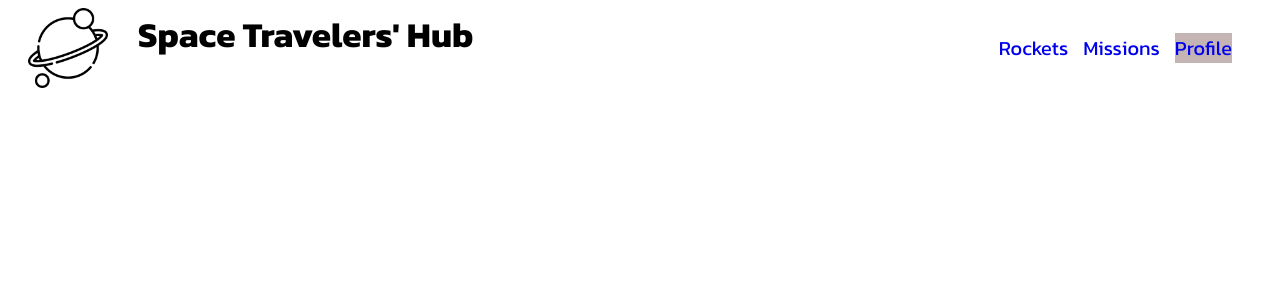
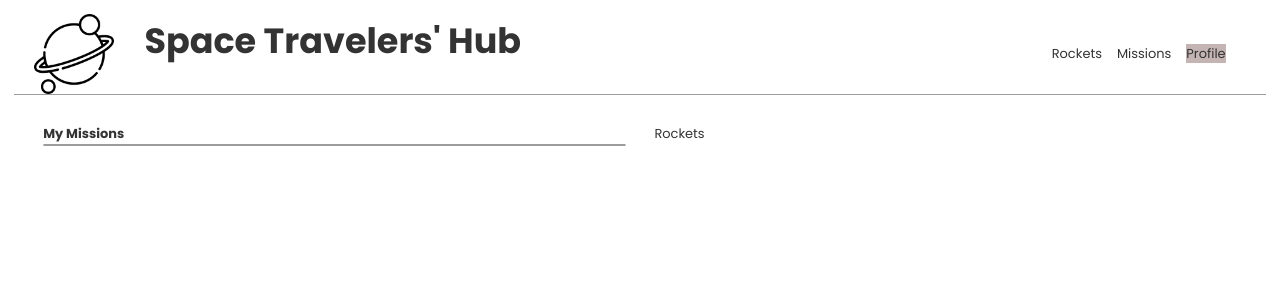
Before and after one commit to David-Lanzz/Space-Travelers-Hub, a React (Create React App) app: page /profile in a window 1280 px wide. Shown: the top 300 px of the page. Built offline with nearby package versions, Linux system fonts and the light colour scheme; no server answers.

Commit message:
Create profile component,link it with missions component and add positional styling

```diff
--- a/src/App.js
+++ b/src/App.js
@@ -4,7 +4,6 @@ import Missions from "./routes/Missions";
 import Rockets from "./routes/Rockets";
 import MyProfile from "./routes/MyProfile";
 import Header from "./routes/Header";
-
 
 function App() {
   return (
--- /dev/null
+++ b/src/Styles/profile.css
@@ -0,0 +1,18 @@
+.profilechildren {
+    border-bottom: solid #9c9c9c 1px;
+    padding-left: 1rem;
+    height: 3.5rem;
+    display: flex;
+    align-items: center;
+}
+.profile {
+    display: grid;
+    grid-template-columns: 1fr 1fr;
+    gap: 2rem;
+    border-top: solid #9c9c9c 1px;
+    padding: 2rem;
+}
+.profileparent {
+    border: solid #9c9c9c 1px;
+    border-radius: 8px;
+}
--- a/src/components/missionsection.js
+++ b/src/components/missionsection.js
@@ -1,14 +1,9 @@
-import { getMissions } from '../redux/missions/missionSlice'
-import { useEffect } from 'react'
-import { useDispatch } from 'react-redux'
 import { useSelector } from 'react-redux'
 import { changestate } from '../redux/missions/missionSlice'
+import { useDispatch } from 'react-redux'
 
 const Missionsection = () => {
   const dispatch = useDispatch()
-  useEffect(() => {
-    dispatch(getMissions())
-  }, [])
   const handleChange = (id)=> {
 dispatch(changestate(id))
   }
--- a/src/components/profile.js
+++ b/src/components/profile.js
@@ -7,10 +7,7 @@ const filteredmissions = missions.filter((mission)=> mission.member)
   return (
          filteredmissions.map(mission => {
       return (
-        <li className='grid tablerow' style={{background: mission.background}} key={mission.mission_id}><h3 className='rightborder'>{mission.mission_name}</h3>
-          <p className='rightborder'>{mission.description}</p>
-          <span className='rightborder center'><button type='button'>{mission.member?'Active Member':'NOT A MEMBER'}</button></span>
-          <span className='rightborder center'><button type='button'>{mission.member?'Leave Mission':'Join Mission'}</button></span></li>
+        <li className='profilechildren'><h4>{mission.mission_name}</h4></li>
       )
     })
   )
--- a/src/index.css
+++ b/src/index.css
@@ -1,8 +1,16 @@
+@import url('https://fonts.googleapis.com/css2?family=Lato&family=Poppins:wght@500&display=swap');
+
 * {
     margin: 0;
     padding: 0;
     box-sizing: border-box;
+    color: #333;
+    font-family: 'Poppins',sans-serif;
+    font-size: 0.9rem;
 }
 body {
-    padding: 0.5rem;
+    padding: 1rem;
 }
+li {
+    list-style: none;
+}
--- a/src/routes/Header.jsx
+++ b/src/routes/Header.jsx
@@ -1,6 +1,13 @@
 import { Outlet } from "react-router-dom"
 import HeaderLinks from "../components/header"
+import { getMissions } from '../redux/missions/missionSlice'
+import { useEffect } from 'react'
+import { useDispatch } from 'react-redux'
 const Header = () => {
+  const dispatch = useDispatch()
+  useEffect(() => {
+    dispatch(getMissions())
+  }, [])
     const links = [{name: 'Rockets',path: '/'},{name: 'Missions',path: 'mission'},{name: 'Profile',path: 'profile'},]
   return (
     <div className="header">
--- a/src/routes/MyProfile.jsx
+++ b/src/routes/MyProfile.jsx
@@ -1,9 +1,18 @@
 import Profile from "../components/profile"
+import '../styles/profile.css'
 
 const MyProfile = () => {
   return (
-    <div>
+    <div className="profile">
+      <section>
+      <li><h2>My Missions</h2></li>
+      <ul className="profileparent">
       <Profile />
+      </ul>
+      </section>
+      <ul>
+        <li>Rockets</li>
+      </ul>
     </div>
   )
 }
```
Also changed, not shown: package.json (+13 -0 lines), .babelrc (added), .eslintrc.json (added), .stylelintrc.json (added), 1 other file (tests, documents, lock files or other folders).
